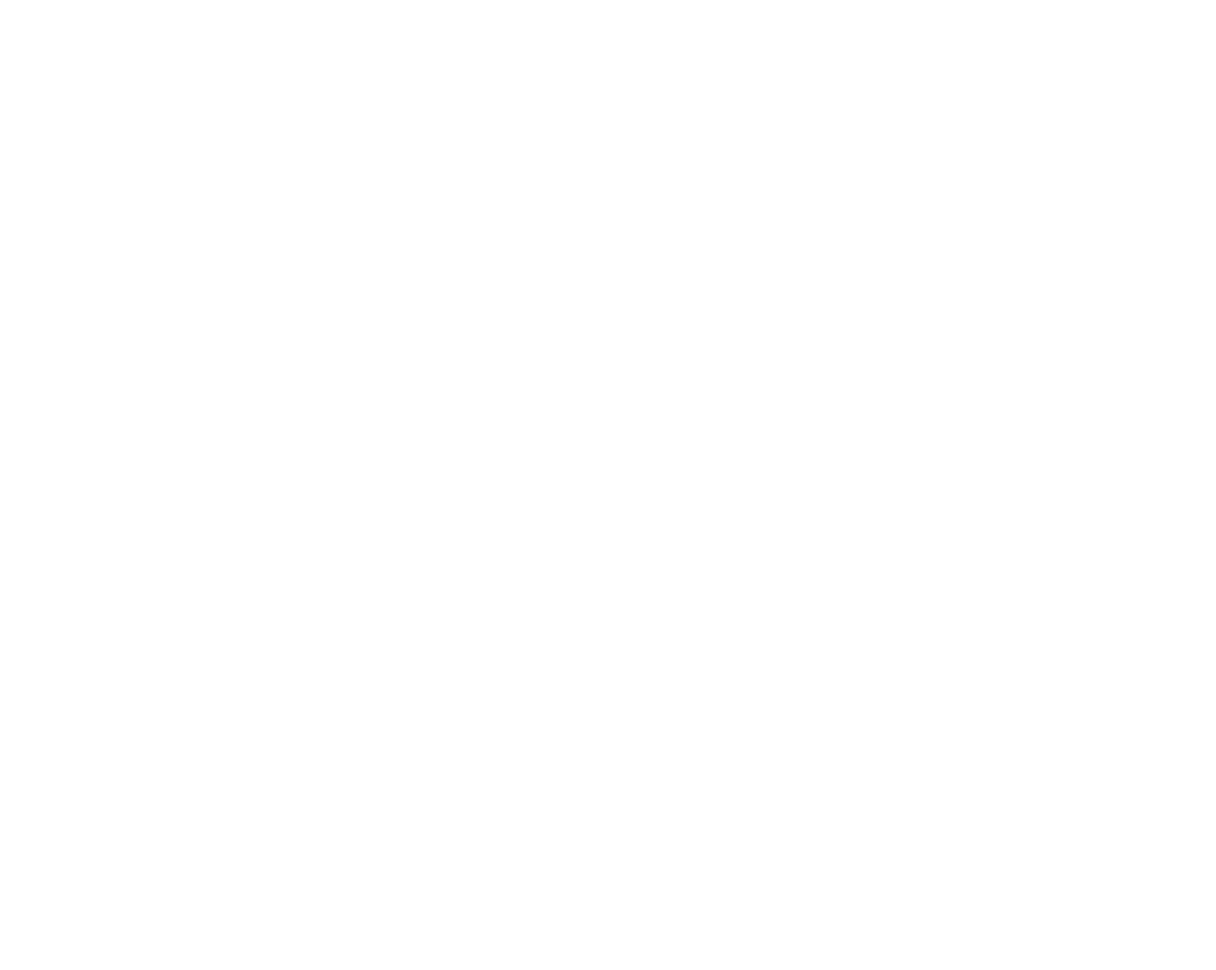
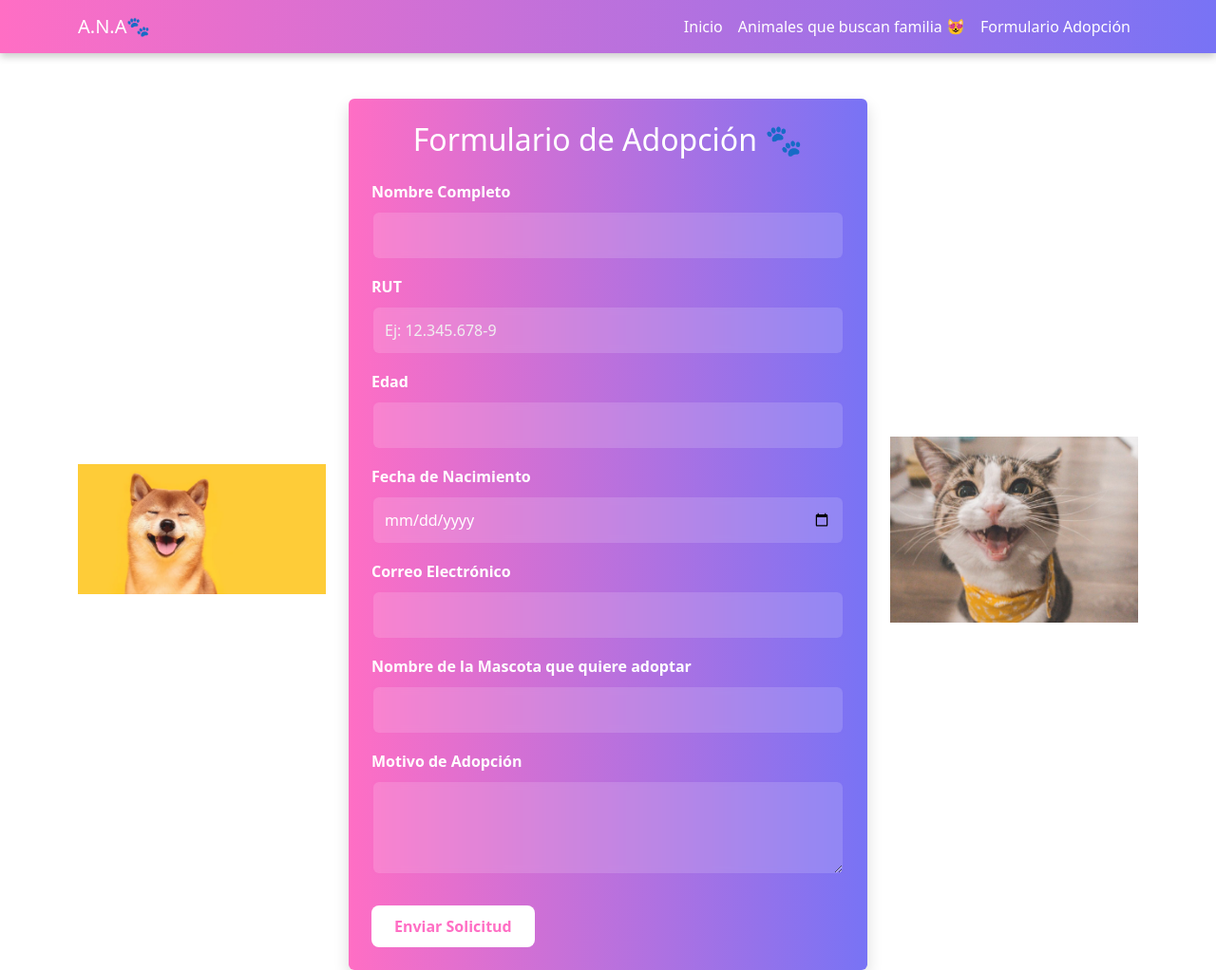
Before and after one commit to Brian-EPJ/Portafolio-2, a plain HTML site: page formulario.html in a window 1280 px wide. Shown: the whole page at 95% size. Before the commit the page ends 800 px from the top, so only its background shows below. Drawn offline with nearby package versions, Linux system fonts and the light colour scheme.

Commit message:
formulario listo

```diff
--- a/Animales.html
+++ b/Animales.html
@@ -1,13 +1,13 @@
 <!DOCTYPE html>
 <html lang="es">
 <head>
-  <meta charset="UTF-8">
-  <meta name="viewport" content="width=device-width, initial-scale=1.0">
-  <title>Animalitos</title>
-  <link href="https://cdn.jsdelivr.net/npm/bootstrap@5.3.3/dist/css/bootstrap.min.css" rel="stylesheet">
-  <link rel="stylesheet" href="css/style.css">
+    <meta charset="UTF-8">
+    <meta name="viewport" content="width=device-width, initial-scale=1.0">
+    <title>Animalitos</title>
+    <link href="https://cdn.jsdelivr.net/npm/bootstrap@5.3.3/dist/css/bootstrap.min.css" rel="stylesheet">
+    <link rel="stylesheet" href="css/style.css">
+</head>
 
-</head>
 <body>
 
   <!-- Navbar -->
@@ -111,5 +111,6 @@
 
   <!-- Bootstrap JS -->
   <script src="https://cdn.jsdelivr.net/npm/bootstrap@5.3.3/dist/js/bootstrap.bundle.min.js"></script>
+  <script src="js/main.js"></script>
 </body>
 </html>
--- a/css/style.css
+++ b/css/style.css
@@ -4,10 +4,15 @@ html, body {
   padding: 0;
 }
 
+.bg-primary {
+  background-color: #00d4d4 !important; /* calipso brillante */
+}
+
 body {
   display: flex;
   flex-direction: column;
 }
+
 .custom-navbar {
   background: linear-gradient(90deg, #ff6ec4, #7873f5);
   box-shadow: 0 4px 8px rgba(0, 0, 0, 0.2);
@@ -18,19 +23,16 @@ body {
   color: white !important;
 }
 
-.custom-navbar .nav-link:hover,
-.custom-navbar .nav-link.active {
+.custom-navbar .nav-link:hover {
   text-decoration: underline;
 }
 
-
-.galeria-ternura{
+.galeria-ternura {
   background: linear-gradient(90deg, #ff6ec4, #7873f5);
   color: white;
   padding: 2rem;
   border-radius: 0.5rem;
   text-align: center;
-
 }
 
 /* Carrusel con huellas decorativas */
@@ -46,7 +48,7 @@ body {
   opacity: 0.5;
   z-index: 1;
   user-select: none;
-  pointer-events: none; /* Evita interferencias con el clic */
+  pointer-events: none;
 }
 
 .emoji-izquierda {
@@ -57,9 +59,109 @@ body {
   right: -40px;
 }
 
-/* Oculta huellas en pantallas pequeñas */
+/* Etiquetas del formulario */
+label {
+  color: white;
+}
+
+.form-control:focus {
+  border-color: #ff6ec4;
+  box-shadow: 0 0 0 0.2rem rgba(255, 110, 196, 0.25);
+}
+
+/* ===== NUEVO: Contenedor principal que alinea imágenes + formulario ===== */
+.formulario-layout {
+  display: flex;
+  align-items: center;
+  justify-content: center;
+  flex-wrap: wrap;
+  gap: 2rem;
+  margin: 3rem auto;
+}
+
+/* ===== Estilo del formulario ===== */
+.formulario-container {
+  background: linear-gradient(90deg, #ff6ec4, #7873f5);
+  padding: 2rem;
+  border-radius: 1rem;
+  box-shadow: 0 4px 12px rgba(0, 0, 0, 0.2);
+  color: white;
+  max-width: 700px;
+  width: 100%;
+}
+
+.formulario-container label {
+  color: white;
+  font-weight: bold;
+}
+
+.formulario-container .form-control {
+  background-color: rgba(255, 255, 255, 0.15);
+  color: white;
+  border: 2px solid transparent;
+  border-radius: 8px;
+  padding: 0.75rem;
+  transition: all 0.3s ease;
+  backdrop-filter: blur(4px);
+}
+
+.formulario-container .form-control::placeholder {
+  color: #f0f0f0;
+}
+
+.formulario-container .form-control:focus {
+  border-color: white;
+  box-shadow: 0 0 10px rgba(255, 255, 255, 0.4);
+  outline: none;
+}
+
+.formulario-container button {
+  background-color: white;
+  color: #ff6ec4;
+  font-weight: bold;
+  border: none;
+  border-radius: 8px;
+  padding: 0.6rem 1.5rem;
+  margin-top: 1rem;
+  transition: background-color 0.3s ease;
+}
+
+.formulario-container button:hover {
+  background-color: #f3f3f3;
+}
+
+/* ===== Imágenes laterales del formulario ===== */
+.gato-lateral {
+  max-height: 250px;
+  width: auto;
+  animation: flotar 4s ease-in-out infinite;
+  opacity: 0.9;
+}
+
+/* Animación suave */
+@keyframes flotar {
+  0% { transform: translateY(0); }
+  50% { transform: translateY(-10px); }
+  100% { transform: translateY(0); }
+}
+
+/* Responsive */
 @media (max-width: 768px) {
   .emoji-huella {
     display: none;
   }
+
+  .formulario-layout {
+    flex-direction: column;
+    align-items: center;
+  }
+
+  .gato-lateral {
+    max-height: 160px;
+    margin-bottom: 1rem;
+  }
+
+  .formulario-container {
+    margin: 1rem;
+  }
 }
--- a/formulario.html
+++ b/formulario.html
@@ -0,0 +1,88 @@
+<!DOCTYPE html>
+<html lang="es">
+<head>
+  <meta charset="UTF-8">
+  <meta name="viewport" content="width=device-width, initial-scale=1.0">
+  <title>Formulario de Adopción | A.N.A</title>
+  <link href="https://cdn.jsdelivr.net/npm/bootstrap@5.3.0/dist/css/bootstrap.min.css" rel="stylesheet">
+  <link rel="stylesheet" href="css/style.css">
+</head>
+
+<body>
+  <!-- Navbar -->
+  <nav class="navbar navbar-expand-lg custom-navbar">
+    <div class="container">
+      <a class="navbar-brand" href="index.html">A.N.A🐾</a>
+      <button class="navbar-toggler" type="button" data-bs-toggle="collapse" data-bs-target="#navbarNav">
+        <span class="navbar-toggler-icon"></span>
+      </button>
+      <div class="collapse navbar-collapse" id="navbarNav">
+        <ul class="navbar-nav ms-auto">
+          <li class="nav-item"><a class="nav-link active" href="index.html">Inicio</a></li>
+          <li class="nav-item"><a class="nav-link" href="animales.html">Animales que buscan familia 😻</a></li>
+          <li class="nav-item"><a class="nav-link" href="formulario.html">Formulario Adopción</a></li>
+        </ul>
+      </div>
+    </div>
+  </nav>
+
+  <!-- Contenedor principal -->
+  <div class="container my-5">
+    <div class="row align-items-center justify-content-center">
+
+      <!-- Imagen izquierda -->
+      <div class="col-12 col-md-3 text-center mb-4 mb-md-0">
+        <img src="img/perros-felices.webp" alt="Gatito decorativo" class="img-fluid gato-lateral">
+      </div>
+
+      <!-- Formulario -->
+      <div class="col-12 col-md-6">
+        <div class="formulario-container p-4 shadow rounded text-white">
+          <h2 class="text-center mb-4">Formulario de Adopción 🐾</h2>
+          <form id="formAdopcion">
+            <div class="mb-3">
+              <label for="nombreCompleto" class="form-label">Nombre Completo</label>
+              <input type="text" class="form-control" id="nombreCompleto" required>
+            </div>
+            <div class="mb-3">
+              <label for="rut" class="form-label">RUT</label>
+              <input type="text" class="form-control" id="rut" placeholder="Ej: 12.345.678-9" required>
+            </div>
+            <div class="mb-3">
+              <label for="edad" class="form-label">Edad</label>
+              <input type="number" class="form-control" id="edad" required>
+            </div>
+            <div class="mb-3">
+              <label for="fechaNacimiento" class="form-label">Fecha de Nacimiento</label>
+              <input type="date" class="form-control" id="fechaNacimiento" required>
+            </div>
+            <div class="mb-3">
+              <label for="correo" class="form-label">Correo Electrónico</label>
+              <input type="email" class="form-control" id="correo" required>
+            </div>
+            <div class="mb-3">
+              <label for="nombreMascota" class="form-label">Nombre de la Mascota que quiere adoptar</label>
+              <input type="text" class="form-control" id="nombreMascota" required>
+            </div>
+            <div class="mb-3">
+              <label for="motivo" class="form-label">Motivo de Adopción</label>
+              <textarea class="form-control" id="motivo" rows="3" required></textarea>
+            </div>
+            <button type="submit" class="btn btn-light">Enviar Solicitud</button>
+          </form>
+        </div>
+      </div>
+
+      <!-- Imagen derecha -->
+      <div class="col-12 col-md-3 text-center mt-4 mt-md-0">
+        <img src="img/gato feliz 11.jpg" alt="Gatito decorativo" class="img-fluid gato-lateral">
+      </div>
+
+    </div>
+  </div>
+
+  <script src="js/main.js"></script>
+  <script src="https://cdn.jsdelivr.net/npm/bootstrap@5.3.0/dist/js/bootstrap.bundle.min.js"></script>
+
+</body>
+</html>
--- /dev/null
+++ b/js/main.js
@@ -0,0 +1,48 @@
+document.getElementById("formAdopcion").addEventListener("submit", function (e) {
+  e.preventDefault();
+
+  const nombre = document.getElementById("nombreCompleto").value.trim();
+  const rut = document.getElementById("rut").value.trim();
+  const edad = parseInt(document.getElementById("edad").value.trim());
+  const fechaNacimiento = document.getElementById("fechaNacimiento").value;
+  const correo = document.getElementById("correo").value.trim();
+  const nombreMascota = document.getElementById("nombreMascota").value.trim();
+  const motivo = document.getElementById("motivo").value.trim();
+
+  if (nombre === "" || rut === "" || isNaN(edad) || fechaNacimiento === "" || correo === "" || nombreMascota === "" || motivo === "") {
+    alert("Por favor, complete todos los campos correctamente.");
+    return;
+  }
+
+  if (!/^\d{1,2}\.\d{3}\.\d{3}-[\dkK]$/.test(rut)) {
+    alert("El RUT no tiene un formato válido. Ej: 12.345.678-9");
+    return;
+  }
+
+  if (edad < 18 || edad >= 70) {
+  alert("Debes tener más de 18 y menos de 70 años para adoptar una mascota.");
+  return;
+}
+
+
+  if (!/^[^\s@]+@[^\s@]+\.[^\s@]+$/.test(correo)) {
+    alert("Correo electrónico no válido.");
+    return;
+  }
+
+  alert("Formulario enviado con éxito. Nos contactaremos contigo pronto.");
+  this.reset();
+});
+
+ document.addEventListener("DOMContentLoaded", function () {
+    const links = document.querySelectorAll(".navbar-nav .nav-link");
+    const currentUrl = window.location.pathname;
+
+    links.forEach(link => {
+      if (link.getAttribute("href") === currentUrl) {
+        link.classList.add("active");
+      } else {
+        link.classList.remove("active");
+      }
+    });
+  });
```
Also changed, not shown: index.html (+0 -1 lines), img/gato feliz 11.jpg (added), img/perros-felices.webp (added).
